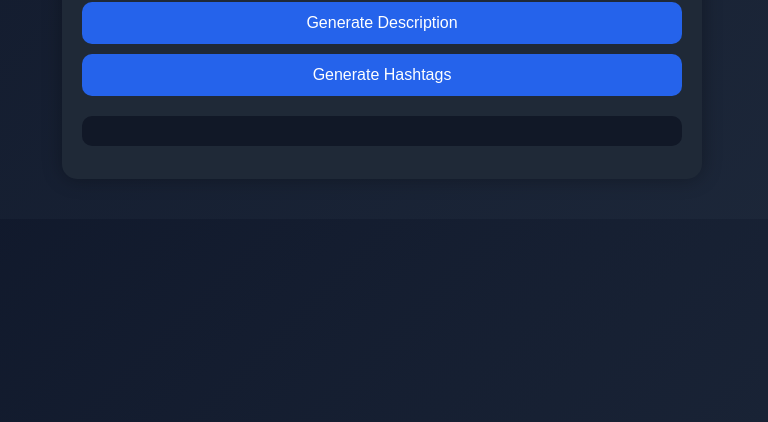
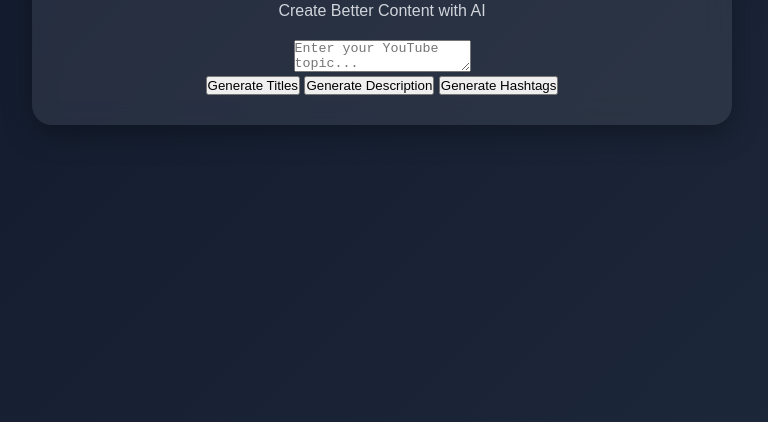
Before and after one commit to creatorpilota/creatorpilot-ai, a plain HTML site: page index.html in a window 1280 px wide. Shown: the part 378-800 px from the top of the page, without its empty margins (258-1026 px from the left). Drawn offline with Linux system fonts and the light colour scheme.

Commit message:
Update style.css

```diff
--- a/style.css
+++ b/style.css
@@ -1,68 +1,37 @@
+*{
+    margin:0;
+    padding:0;
+    box-sizing:border-box;
+}
+
 body{
-  margin:0;
-  font-family:Arial,sans-serif;
-  background:linear-gradient(135deg,#0f172a,#1e293b);
-  color:#fff;
+    font-family:Arial, sans-serif;
+    background:linear-gradient(135deg,#0f172a,#1e293b);
+    color:white;
+    min-height:100vh;
+    display:flex;
+    justify-content:center;
+    align-items:center;
+    padding:20px;
 }
 
 .container{
-  max-width:600px;
-  margin:40px auto;
-  padding:20px;
-  background:#1f2937;
-  border-radius:15px;
-  box-shadow:0 0 20px rgba(0,0,0,.3);
+    width:100%;
+    max-width:700px;
+    background:rgba(255,255,255,0.08);
+    border-radius:20px;
+    padding:30px;
+    backdrop-filter:blur(12px);
+    box-shadow:0 10px 30px rgba(0,0,0,.3);
+    text-align:center;
 }
 
 h1{
-  text-align:center;
+    font-size:38px;
+    margin-bottom:10px;
 }
 
 p{
-  text-align:center;
-  color:#cbd5e1;
+    color:#d1d5db;
+    margin-bottom:20px;
 }
-
-textarea{
-  width:100%;
-  height:120px;
-  padding:12px;
-  border:none;
-  border-radius:10px;
-  margin:15px 0;
-  font-size:16px;
-  box-sizing:border-box;
-}
-
-.buttons{
-  display:flex;
-  flex-direction:column;
-  gap:10px;
-}
-
-button{
-  padding:12px;
-  border:none;
-  border-radius:10px;
-  background:#2563eb;
-  color:#fff;
-  font-size:16px;
-  cursor:pointer;
-}
-
-button:hover{
-  background:#1d4ed8;
-}
-
-#loading{
-  margin-top:15px;
-  color:#facc15;
-}
-
-#output{
-  white-space:pre-wrap;
-  background:#111827;
-  padding:15px;
-  border-radius:10px;
-  margin-top:20px;
-}
```
